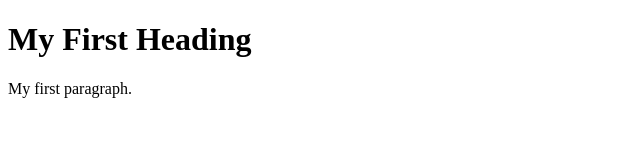
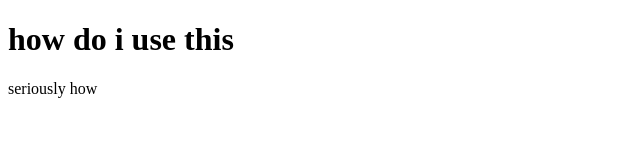
Before and after one commit to Nopply-N/refosu, a plain HTML site: page index.html in a window 1280 px wide. Shown: the whole page, without its empty margins (0-640 px from the left). Drawn offline with Linux system fonts and the light colour scheme.

Commit message:
Update index.html

```diff
--- a/index.html
+++ b/index.html
@@ -2,8 +2,8 @@
 <html>
 <body>
 
-<h1 style="font-family:comfortaa">My First Heading</h1>
-<p style="font-family:comfortaa">My first paragraph.</p>
+<h1 style="font-family:comfortaa">how do i use this</h1>
+<p style="font-family:comfortaa">seriously how</p>
 
 </body>
 </html>
```
